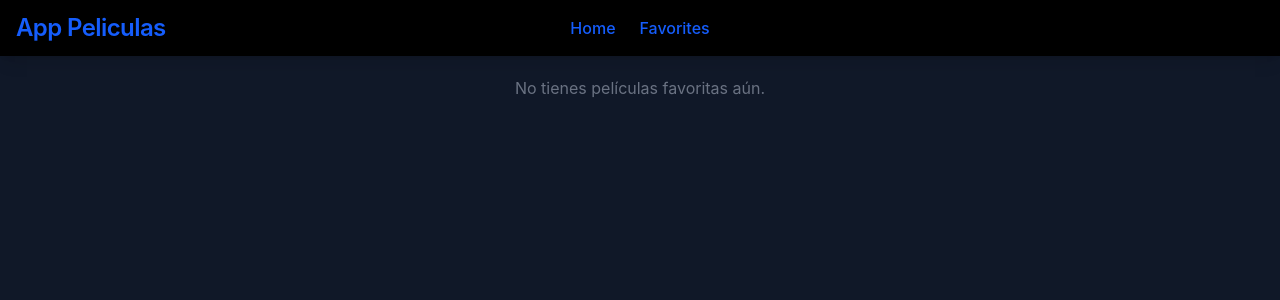
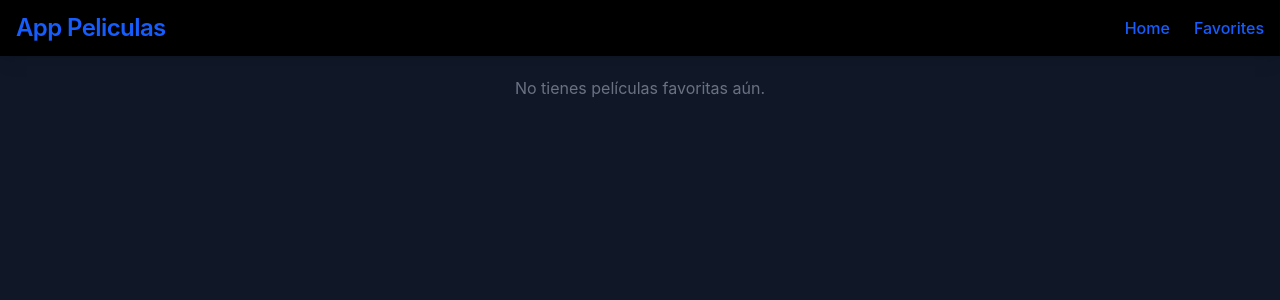
Before and after one commit to leonel-padilla4/Peliculas, a React (Vite) app: page /favorites in a window 1280 px wide. Shown: the top 300 px of the page. Built offline with nearby package versions, Linux system fonts and the light colour scheme.

Commit message:
Update Navbar.tsx

```diff
--- a/src/Components/Navbar.tsx
+++ b/src/Components/Navbar.tsx
@@ -6,7 +6,7 @@ interface NavbarProps {
 
 function Navbar({ onSearch }: NavbarProps) {
     const [searchText, setSearchText] = useState("");
-    const [menuOpen, setMenuOpen] = useState(false);  // ✅ Para menú responsive
+    const [menuOpen, setMenuOpen] = useState(false);
 
     useEffect(() => {
         if (searchText.trim() === "" && onSearch) {
@@ -23,7 +23,7 @@ function Navbar({ onSearch }: NavbarProps) {
 
     return (
         <nav className="bg-black text-blue-600 px-4 py-3 shadow-lg relative">
-            {/* Fila principal: logo + hamburguesa */}
+            {/* Logo - izquierda */}
             <div className="flex justify-between items-center">
                 <div className="text-xl sm:text-2xl font-semibold tracking-tight">
                     <a href="/" className="hover:text-blue-400 transition-colors">
@@ -31,18 +31,12 @@ function Navbar({ onSearch }: NavbarProps) {
                     </a>
                 </div>
 
-                {/* Botón hamburguesa para móvil */}
-                <button
-                    className="lg:hidden text-white text-2xl"
-                    onClick={() => setMenuOpen(!menuOpen)}
+                {/* Buscador centrado absolutamente - solo desktop */}
+                {onSearch && (
+                    <form
+                        onSubmit={handleSubmit}
+                        className="hidden lg:flex absolute left-1/2 -translate-x-1/2 items-center text-sm gap-2 border border-gray-300 px-3 py-1 rounded-full"
                     >
-                    ☰
-                </button>
-
-                {/* Nav items - desktop */}
-                <div className="hidden lg:flex items-center gap-6 absolute left-1/2 -translate-x-1/2">
-                    {onSearch && (
-                        <form onSubmit={handleSubmit} className="flex items-center text-sm gap-2 border border-gray-300 px-3 py-1 rounded-full">
                         <input
                             className="py-1.5 w-56 bg-transparent outline-none placeholder-gray-500 text-white"
                             type="text"
@@ -58,10 +52,19 @@ function Navbar({ onSearch }: NavbarProps) {
                         </button>
                     </form>
                 )}
-                    <div className="flex gap-6 text-base font-medium">
+
+                {/* Links - derecha (desktop) + hamburguesa (móvil) */}
+                <div className="flex items-center gap-6">
+                    <div className="hidden lg:flex gap-6 text-base font-medium">
                         <a href="/" className="hover:text-blue-400 transition-colors">Home</a>
                         <a href="/favorites" className="hover:text-blue-400 transition-colors">Favorites</a>
                     </div>
+                    <button
+                        className="lg:hidden text-white text-2xl"
+                        onClick={() => setMenuOpen(!menuOpen)}
+                    >
+                        ☰
+                    </button>
                 </div>
             </div>
 
```
Lines whose indentation alone changed are shown as unchanged.
